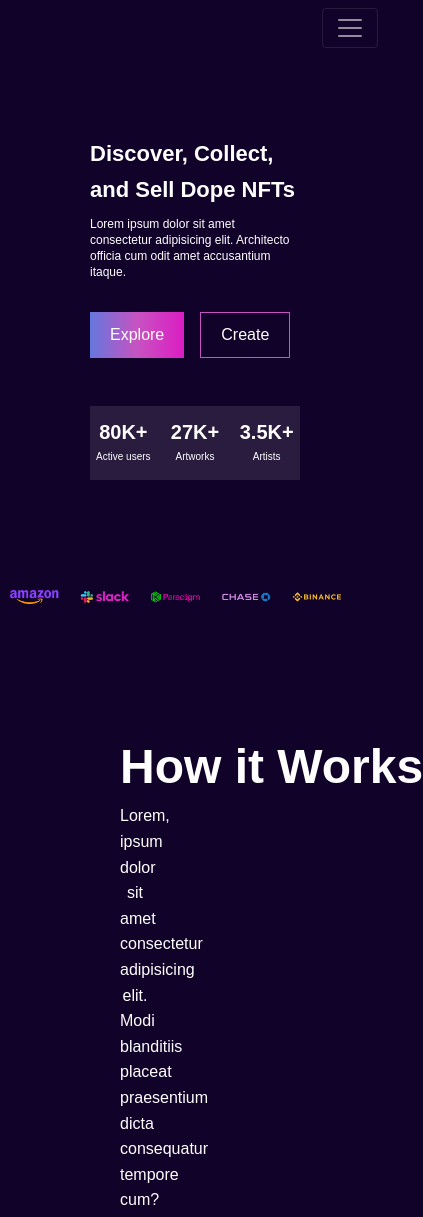
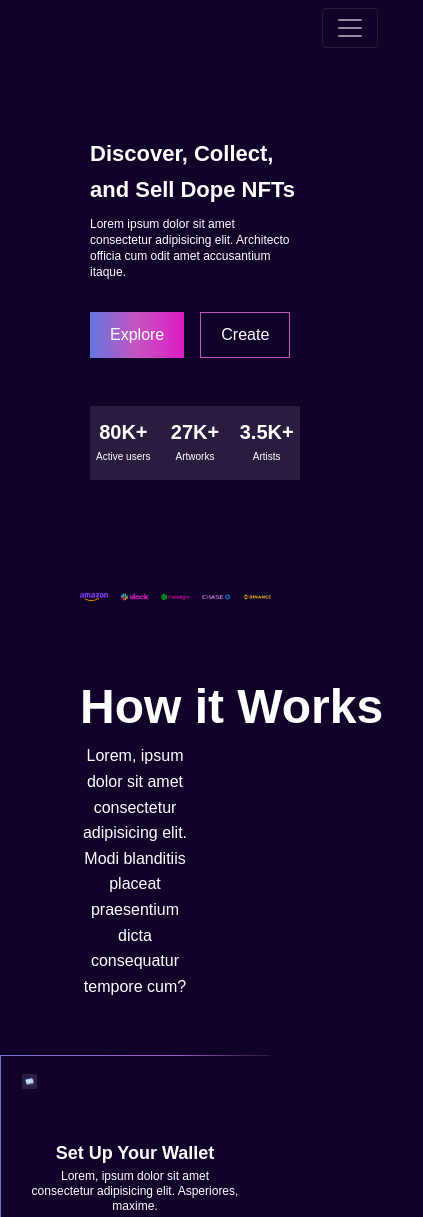
Before and after one commit to ladybugggg/NFT, a plain HTML site: page testing.html in a window 390 px wide. Shown: the top 1217 px of the page, 423 px wide, since content can reach past the window. Drawn offline with Linux system fonts and the light colour scheme.

Commit message:
mobile responsiveness screen576, how-works padding

```diff
--- a/style.css
+++ b/style.css
@@ -414,11 +414,17 @@ body .rectangle p{
             font-size: 12px;
         }
 
+        body .client-logo{
+            padding: 40px 80px;
+
+        }
 
         body .how-works{
             font-size: 22px;
             line-height: 20px;
             text-align: center;
+            padding: 40px 80px;
+
         }
 
 
```
